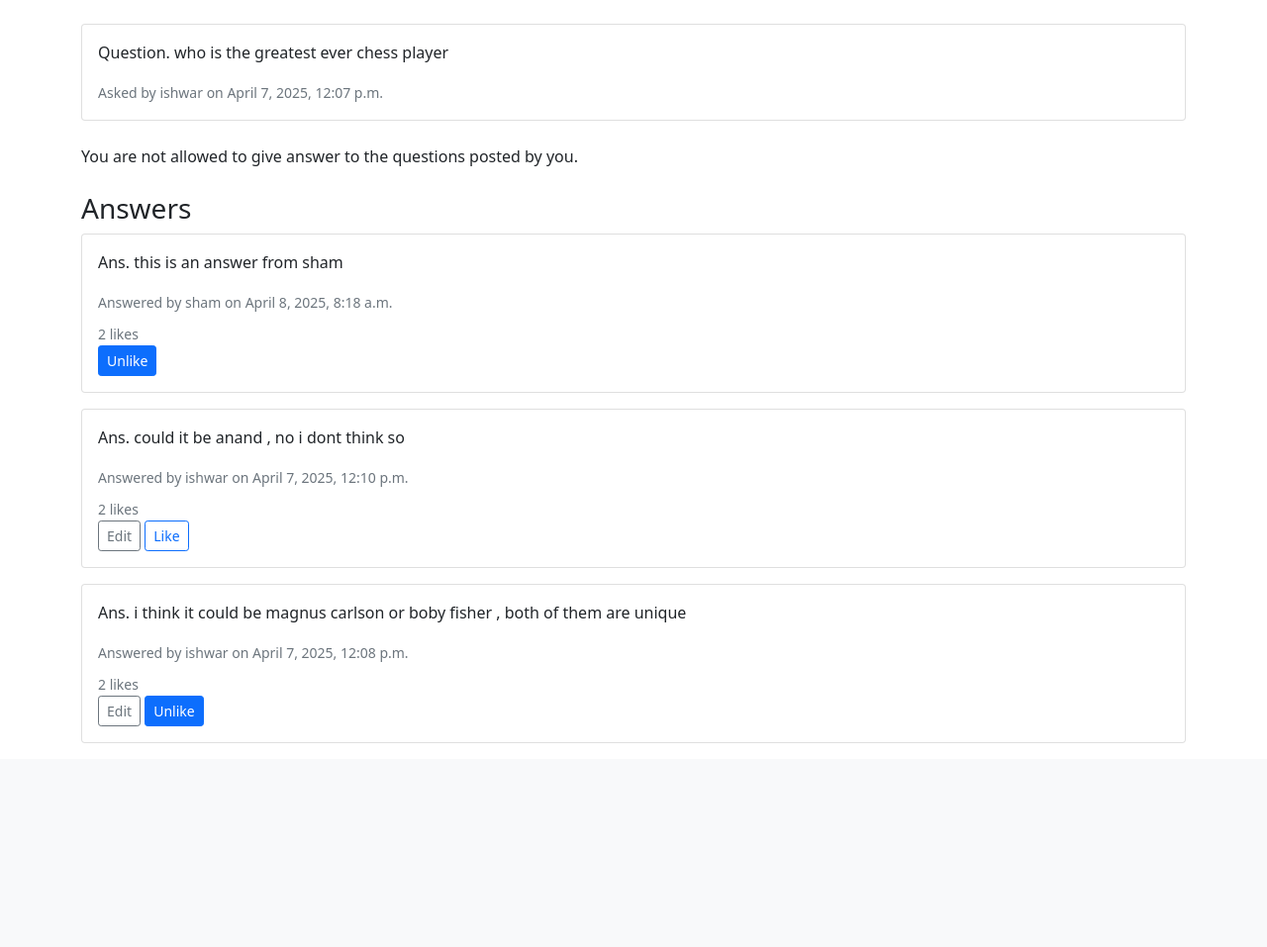
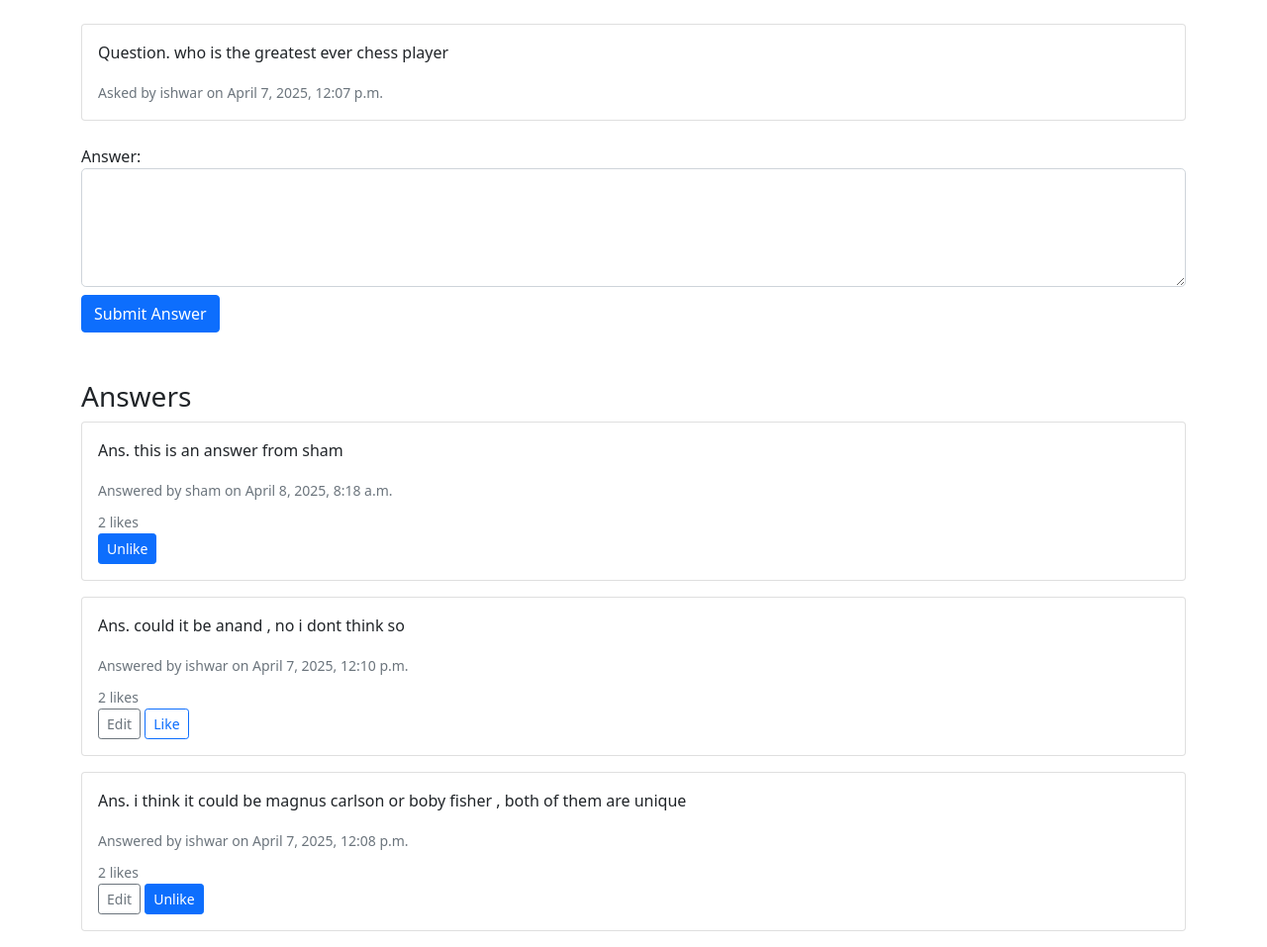
Before and after one commit to ishwarhelix/quora-clone, a Django app: page /question/1/ in a window 1280 px wide. Shown: the part 58-1015 px from the top of the page at 99% size. Before the commit the page ends 809 px from the top, so only its background shows below. Run offline with Django 5.2, Linux system fonts and the light colour scheme; a user stored in the database is signed in; data comes from the database, SQL or seed files in the repository; both versions use the stored data as it was after the commit.

Commit message:
users are allowed to answer the questions which they themselves posted , earlier it was not allowed

```diff
--- a/quora_clone/questions/templates/questions/question_detail.html
+++ b/quora_clone/questions/templates/questions/question_detail.html
@@ -13,7 +13,6 @@
     You have to login to answer the question
     {% endif %}
     {% if user.is_authenticated %}
-    {% if not question.author == user %}
     <form method="post">
         {% csrf_token %}
         <div class="form-group">
@@ -28,12 +27,9 @@
         </div>
         <button type="submit" class="btn btn-primary mt-2">Submit Answer</button>
     </form>
-    {% else %}
-      You are not allowed to give answer to the  questions posted by you.
-    {% endif %}
     {% endif %}
     <br>
-     <br>
+    <br>
     <h3>Answers</h3>
     {% if not answers %}
     There are currently no answers for the above question .
```
Also changed, not shown: quora_clone/db.sqlite3.
